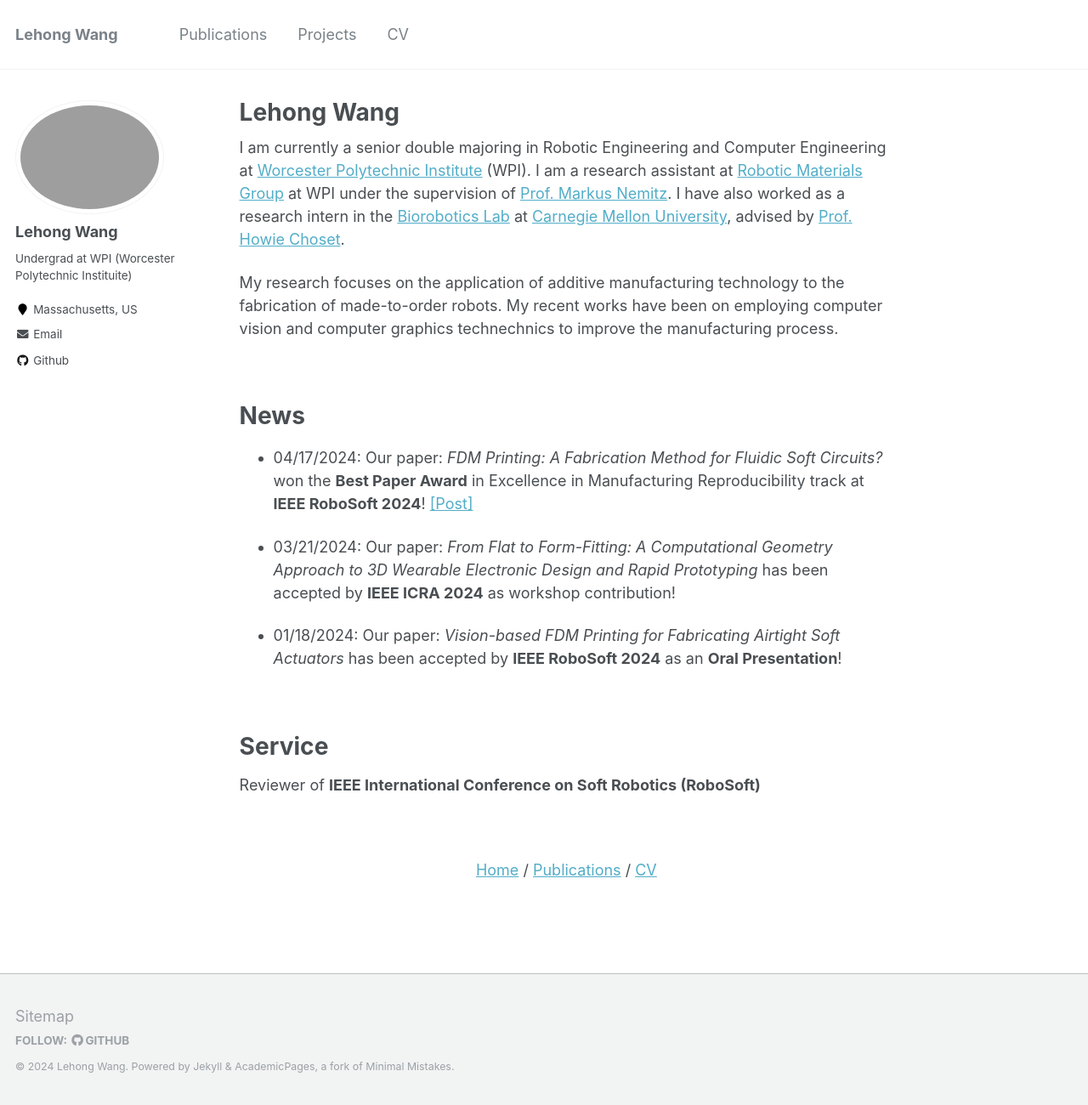
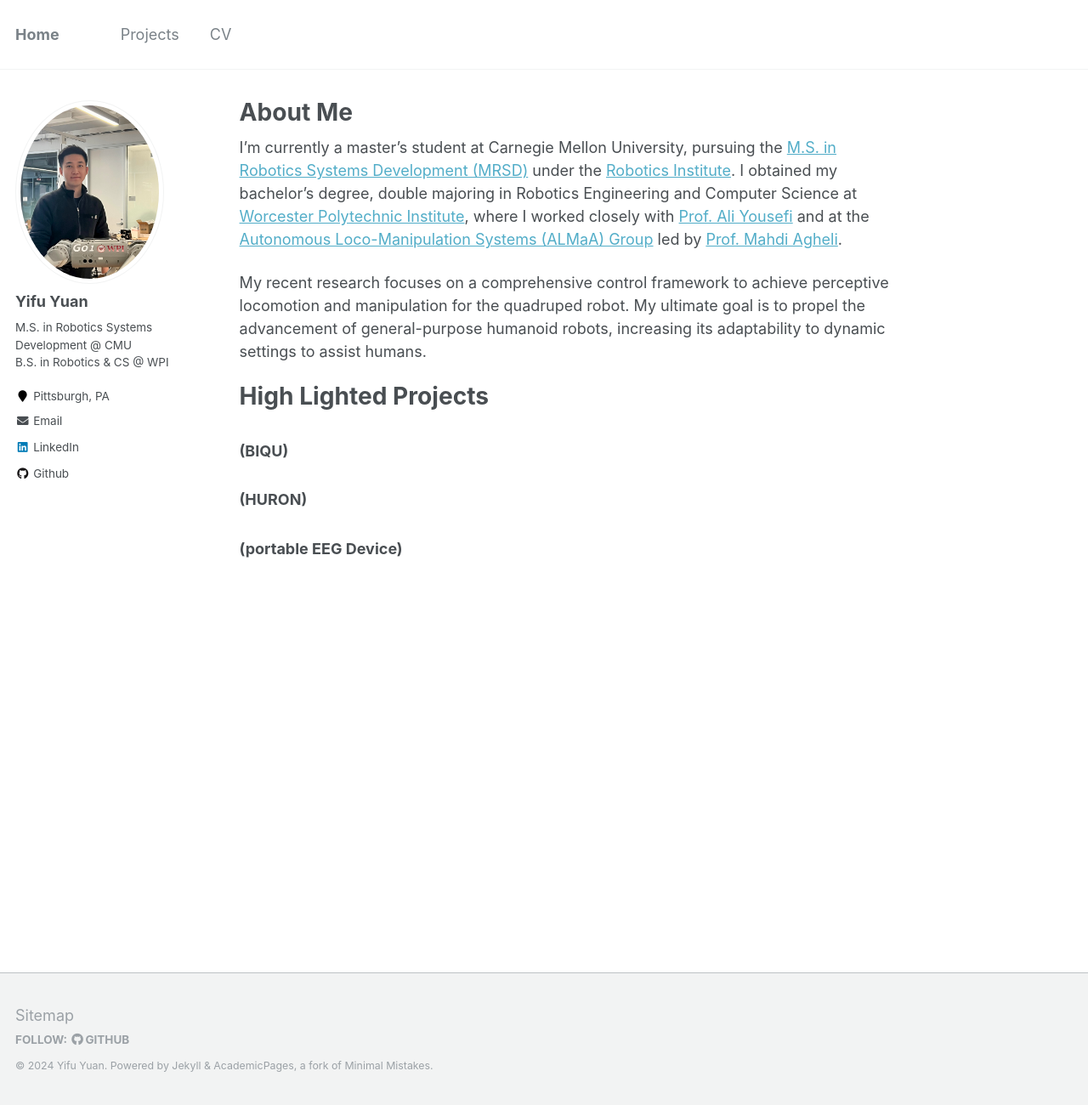
Before and after one commit to YifuYuan/yifuyuan.github.io, a Jekyll site: the page built from _pages/about.md, in a window 1280 px wide and 1300 px high. Shown: the whole window at 85% size. Built offline with Jekyll 4.4.1, drawn with Linux system fonts in a browser that asks for light colours.

Commit message:
updated the homepage

```diff
--- a/_config.yml
+++ b/_config.yml
@@ -7,13 +7,13 @@
 
 # Site Settings
 locale                   : "en-US"
-title                    : "Lehong Wang"
+title                    : "Home"
 title_separator          : "-"
-name                     : &name "Lehong Wang"
-description              : &description "Undergrad at WPI (Worcester Polytechnic Instituite)"
-url                      : https://lehong-wang.github.io/ # the base hostname & protocol for your site e.g. "https://mmistakes.github.io"
+name                     : &name "Yifu Yuan"
+description              : &description "personal description"
+url                      : https://yifuyuan.github.io/ # the base hostname & protocol for your site e.g. "https://mmistakes.github.io"
 baseurl                  : "" # the subpath of your site, e.g. "/blog"
-repository               : "lehong-wang.github.io"
+repository               : "yifuyuan.github.io"
 teaser                   :  # filename of teaser fallback teaser image placed in /images/, .e.g. "500x300.png"
 breadcrumbs              : false # true, false (default)
 words_per_minute         : 160
@@ -80,14 +80,14 @@
 
 # Site Author
 author:
-  name             : "Lehong Wang"
-  avatar           : "profile.png"
-  bio              : "Undergrad at WPI (Worcester Polytechnic Instituite)"
-  location         : "Massachusetts, US"
+  name             : "Yifu Yuan"
+  avatar           : "profile.jpeg"
+  bio              : "M.S. in Robotics Systems Development @ CMU<br>B.S. in Robotics & CS @ WPI"
+  location         : "Pittsburgh, PA"
   employer         :
   pubmed           :
   googlescholar    :
-  email            : "lwang11@wpi.edu"
+  email            : "martinyyf0079@gmail.com"
   researchgate     :
   uri              :
   bitbucket        :
@@ -96,13 +96,13 @@
   flickr           :
   facebook         :
   foursquare       :
-  github           : "lehong-wang"
+  github           : "YifuYuan"
   google_plus      :
   keybase          :
   instagram        :
   impactstory      :
   lastfm           :
-  linkedin         :
+  linkedin         : "yifu-yuan-331116200"
   orcid            :
   pinterest        :
   soundcloud       :
--- a/_data/navigation.yml
+++ b/_data/navigation.yml
@@ -1,7 +1,7 @@
 # main links links
 main:
-  - title: "Publications"
-    url: /publications/
+  # - title: "Publications"
+    # url: /publications/
 
   # - title: "Talks"
   #   url: /talks/
@@ -19,7 +19,7 @@
   #   url: /year-archive/
 
   - title: "CV"
-    url: /files/Lehong_Wang_CV.pdf
+    url: /files/Yifu_Yuan_CV.pdf
 
   # - title: "Guide"
   #   url: /markdown/
--- a/_pages/about.md
+++ b/_pages/about.md
@@ -1,53 +1,22 @@
 ---
 permalink: /
-title: "Lehong Wang"
-excerpt: "About me"
+title: "About Me"
 author_profile: true
 redirect_from:
   - /about/
   - /about.html
 ---
 
-I am currently a senior double majoring in Robotic Engineering and Computer Engineering at [Worcester Polytechnic Institute](https://www.wpi.edu/) (WPI).
-I am a research assistant at [Robotic Materials Group](https://wp.wpi.edu/roboticmaterialsgroup/) at WPI under the supervision of [Prof. Markus Nemitz](https://www.wpi.edu/people/faculty/mnemitz).
-I have also worked as a research intern in the [Biorobotics Lab](http://biorobotics.ri.cmu.edu/index.php) at [Carnegie Mellon University](https://www.cmu.edu/), advised by [Prof. Howie Choset](https://www.ri.cmu.edu/ri-faculty/howie-choset/).
-
-My research focuses on the application of additive manufacturing technology to the fabrication of made-to-order robots.
-My recent works have been on employing computer vision and computer graphics technechnics to improve the manufacturing process.
-
-<br/>
-
-# News
-
-- 04/17/2024: Our paper: *FDM Printing: A Fabrication Method for Fluidic Soft Circuits?* won the **Best Paper Award** in Excellence in Manufacturing Reproducibility track at **IEEE RoboSoft 2024**! [\[Post\]](https://www.linkedin.com/feed/update/urn:li:activity:7186250205229391873/)
-
-- 03/21/2024: Our paper: *From Flat to Form-Fitting: A Computational Geometry Approach to 3D Wearable Electronic Design and Rapid Prototyping* has been accepted by **IEEE ICRA 2024** as workshop contribution!
-
-- 01/18/2024: Our paper: *Vision-based FDM Printing for Fabricating Airtight Soft Actuators* has been accepted by **IEEE RoboSoft 2024** as an **Oral Presentation**!
+I’m currently a master’s student at Carnegie Mellon University, pursuing the [M.S. in Robotics Systems Development (MRSD)](https://mrsd.ri.cmu.edu/) under the [Robotics Institute](https://www.ri.cmu.edu/). I obtained my bachelor’s degree, double majoring in Robotics Engineering and Computer Science at [Worcester Polytechnic Institute](https://www.wpi.edu/), where I worked closely with [Prof. Ali Yousefi](https://www.linkedin.com/in/ali-yousefi-244a8043/) and at the [Autonomous Loco-Manipulation Systems (ALMaA) Group](https://almaswpi.github.io/) led by [Prof. Mahdi Agheli](https://www.wpi.edu/people/faculty/mmaghelih).
 
 
-<br/>
+My recent research focuses on a comprehensive control framework to achieve perceptive locomotion and manipulation for the quadruped robot.
+My ultimate goal is to propel the advancement of general-purpose humanoid robots, increasing its adaptability to dynamic settings to assist humans.
 
-# Service
-Reviewer of **IEEE International Conference on Soft Robotics (RoboSoft)**
 
-<br/>
+High Lighted Projects
+=====
 
-<p style="text-align: center;">
-  <a href="https://lehong-wang.github.io/">Home</a>
-  /
-  <a href="https://lehong-wang.github.io//publications/">Publications</a>
-  /
-  <a href="https://lehong-wang.github.io//files/Lehong_Wang_CV.pdf">CV</a>
-</p>
-
-<br/>
-
-<!--
-<iframe
-  width="560" height="315"
-  src="https://www.youtube.com/embed/Q5BHOogOOLo?autoplay=1&mute=1"
-  title="YouTube video player"
-  frameborder="0"
-  allow="accelerometer; autoplay; clipboard-write; encrypted-media; gyroscope; picture-in-picture; web-share" allowfullscreen>
-</iframe> -->
+### (BIQU)
+### (HURON)
+### (portable EEG Device)
```
Also changed, not shown: images/profile.jpeg (added), 3 other files.
